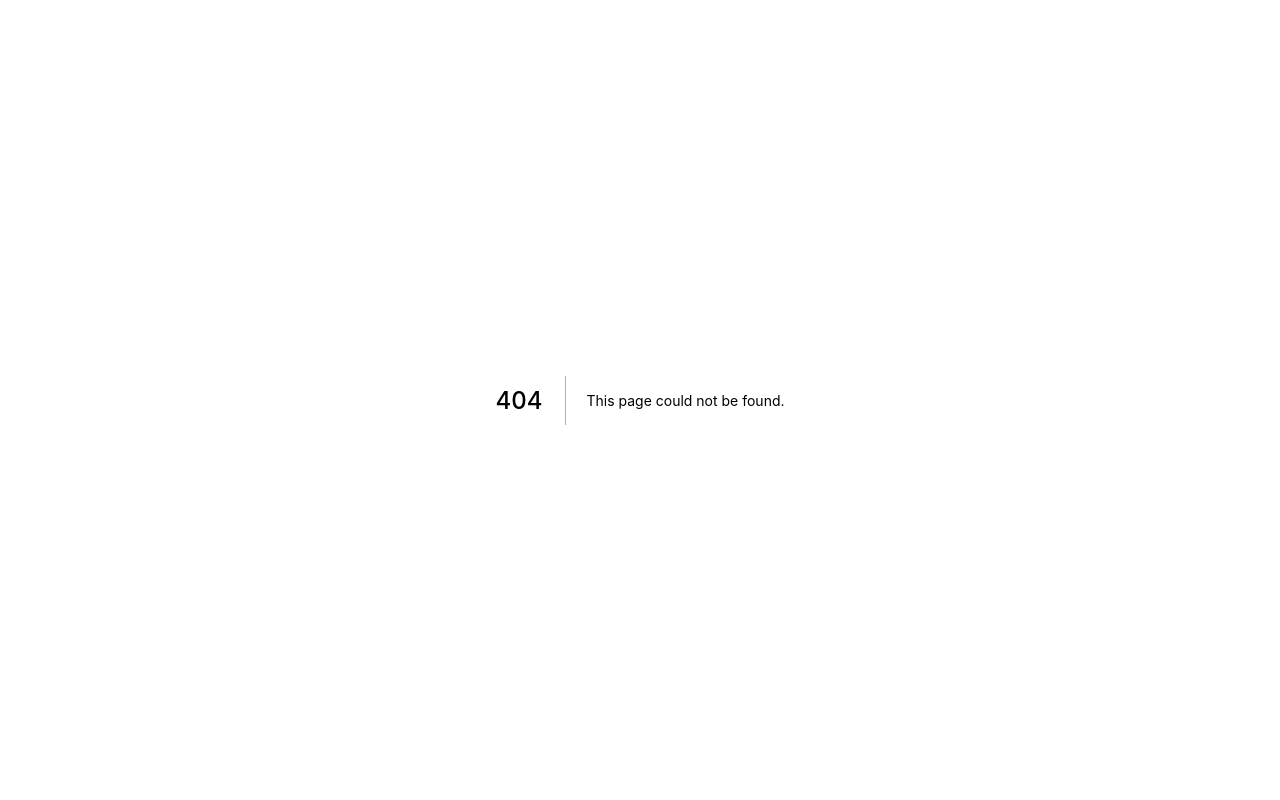
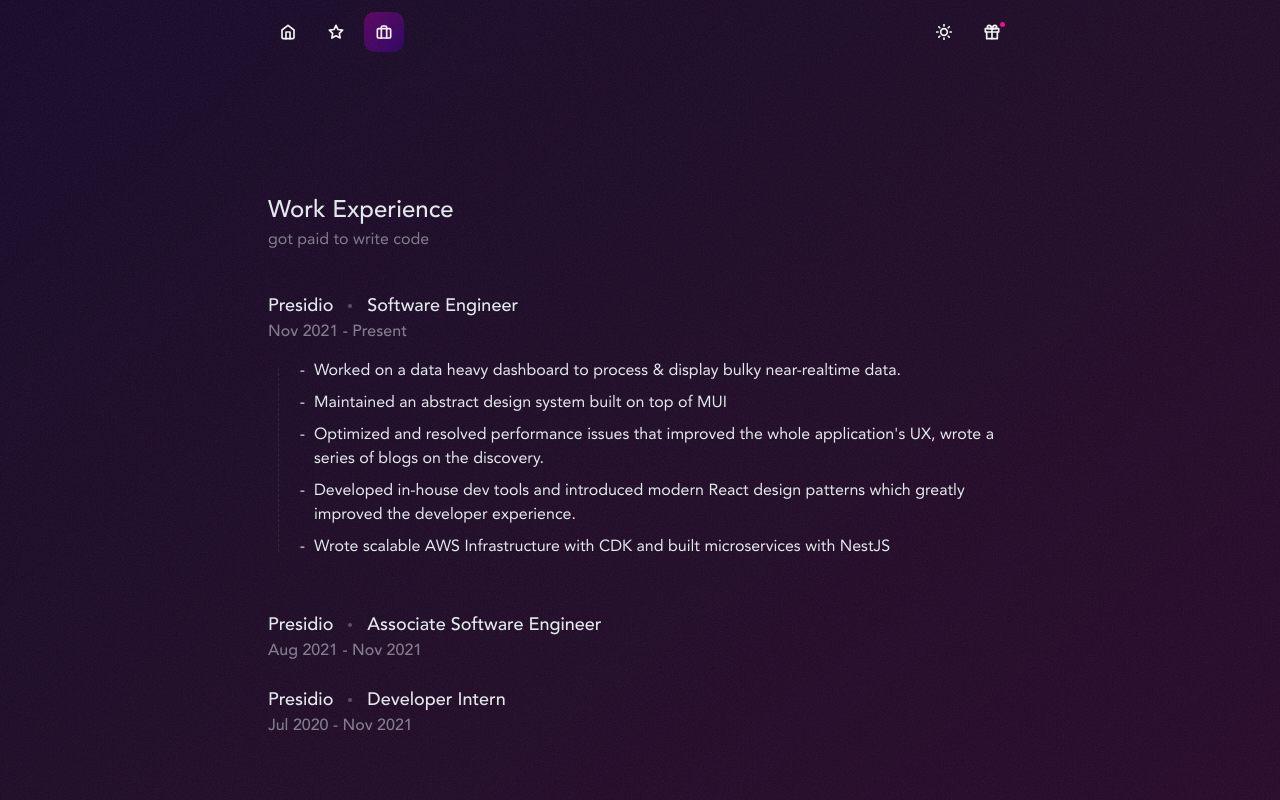
Before and after one commit to sanvishal/tkvishal-portfoliov2, a Next.js app: page /work in a window 1280 px wide. Before the commit this address had no page. Built offline with nearby package versions, Linux system fonts and the light colour scheme.

Commit message:
add work exp

```diff
--- a/components/NavBar.tsx
+++ b/components/NavBar.tsx
@@ -2,8 +2,8 @@
 import { motion } from 'framer-motion';
 import Link from 'next/link';
 import { useRouter } from 'next/router';
-import { useState } from 'react';
-import { FiGift, FiHome, FiMoon, FiStar, FiSun } from 'react-icons/fi';
+import { useEffect, useState } from 'react';
+import { FiBriefcase, FiGift, FiHome, FiMoon, FiStar, FiSun } from 'react-icons/fi';
 import { usePalette } from '../contexts/PaletteContext';
 
 export const HeaderIcons = () => {
@@ -13,6 +13,7 @@
   const paths = {
     HOME: '/',
     PROJECTS: '/projects',
+    WORK: '/work',
   };
 
   const handleHover = (idx: number) => {
@@ -91,6 +92,35 @@
           </Link>
         </Box>
       </Tooltip>
+      <Tooltip label="work">
+        <Box>
+          <Link href="/work">
+            <IconButton
+              onMouseEnter={() => handleHover(2)}
+              onMouseLeave={() => setIsHovered(false)}
+              aria-label="goto work"
+              cursor="pointer"
+              icon={<FiBriefcase style={{ width: '20px' }} strokeWidth={2.5} />}
+              transition="all 0.4s ease-in-out"
+              borderRadius={10}
+              color="commonIconColor"
+              opacity="1"
+              bg={
+                router.pathname === paths.WORK
+                  ? 'var(--chakra-colors-bgGradientButton)'
+                  : 'transparent'
+              }
+              _hover={{
+                background:
+                  router.pathname === paths.WORK
+                    ? 'var(--chakra-colors-bgGradientButton)'
+                    : 'transparent',
+              }}
+              size="md"
+            ></IconButton>
+          </Link>
+        </Box>
+      </Tooltip>
     </HStack>
   );
 };
@@ -98,6 +128,18 @@
 export const NavBar = () => {
   const { colorMode, toggleColorMode } = useColorMode();
   const { changePalette } = usePalette();
+  const [isChangePaletteButtonClicked, setIsChangePaletteButtonClicked] = useState(false);
+
+  useEffect(() => {
+    const isPalettedChanged = sessionStorage.getItem('PALETTE_CHANGED');
+    setIsChangePaletteButtonClicked(Boolean(isPalettedChanged));
+  }, []);
+
+  const handleChangePaletteClick = () => {
+    sessionStorage.setItem('PALETTE_CHANGED', 'true');
+    setIsChangePaletteButtonClicked(true);
+    changePalette();
+  };
 
   return (
     <Flex as="nav" align="center" justify="space-between" wrap="wrap" py={3} color="white">
@@ -137,8 +179,21 @@
                   strokeWidth={2.5}
                 />
               }
+              sx={{
+                '&:after': {
+                  content: '""',
+                  position: 'absolute',
+                  background: 'var(--complimentary2)',
+                  width: '5px',
+                  height: '5px',
+                  top: '10px',
+                  right: '7px',
+                  borderRadius: '50%',
+                  opacity: isChangePaletteButtonClicked ? 0 : 1,
+                },
+              }}
               aria-label="Change Color Theme"
-              onClick={changePalette}
+              onClick={handleChangePaletteClick}
               bg="transparent"
               _hover={{ background: 'transparent' }}
               _focus={{ background: 'transparent' }}
--- a/pages/projects.tsx
+++ b/pages/projects.tsx
@@ -1,4 +1,3 @@
-import { Text } from '@chakra-ui/react';
 import { NextPage } from 'next';
 import { Content } from '../components/Content';
 import { ProjectsPage } from '../views/ProjectsPage';
--- /dev/null
+++ b/pages/work.tsx
@@ -0,0 +1,13 @@
+import { NextPage } from 'next';
+import { Content } from '../components/Content';
+import { WorkPage } from '../views/WorkPage';
+
+const Work: NextPage = () => {
+  return (
+    <Content>
+      <WorkPage />
+    </Content>
+  );
+};
+
+export default Work;
--- /dev/null
+++ b/views/WorkPage.tsx
@@ -0,0 +1,256 @@
+import {
+  Accordion,
+  AccordionButton,
+  AccordionItem,
+  AccordionPanel,
+  Box,
+  HStack,
+  Spacer,
+  Text,
+} from '@chakra-ui/react';
+import { motion, Variants } from 'framer-motion';
+import { FiArrowDown, FiChevronDown } from 'react-icons/fi';
+
+const MotionBox = motion(Box);
+const MotionAccordianItem = motion(AccordionItem);
+
+const fadeInUp: Variants = {
+  from: {
+    opacity: 0,
+    y: 5,
+  },
+  to: {
+    opacity: 1,
+    y: 0,
+  },
+  exit: { opacity: 0, transition: { delay: 0, duration: 0.15 } },
+};
+
+const SideLine = () => (
+  <Box
+    bg="transparent"
+    w="1px"
+    h="calc(100% - 60px)"
+    pos="absolute"
+    left="10px"
+    top="25px"
+    borderLeft="1px dashed var(--chakra-colors-iconBorderColor)"
+  ></Box>
+);
+
+const ArrowExpand = () => (
+  <Box w="10px" h="10px" pos="relative">
+    <Box
+      _groupHover={{ opacity: 1 }}
+      transition="opacity 0.2s ease-in-out"
+      opacity={0}
+      pos="absolute"
+      left="50%"
+      top="50%"
+      transform="translate(-50%, -50%)"
+    >
+      <FiChevronDown />
+    </Box>
+    <Box
+      bg="contentColor"
+      h="4px"
+      w="4px"
+      _groupHover={{ opacity: 0 }}
+      transition="opacity 0.2s ease-in-out"
+      opacity={0.3}
+      borderRadius="50%"
+      pos="absolute"
+      left="50%"
+      top="50%"
+      transform="translate(-50%, -50%)"
+    ></Box>
+  </Box>
+);
+
+export const WorkPage = () => {
+  return (
+    <>
+      <MotionBox
+        variants={fadeInUp}
+        initial="from"
+        animate="to"
+        exit="exit"
+        transition={{ delay: 0 }}
+      >
+        <Text fontWeight="700" fontSize="2xl">
+          Work Experience
+        </Text>
+        <Text fontWeight="400" fontSize="md" opacity="0.5">
+          got paid to write code
+        </Text>
+      </MotionBox>
+      <Spacer w="full" h={10} />
+      <Accordion defaultIndex={[0]} allowMultiple mb={10}>
+        <MotionAccordianItem
+          variants={fadeInUp}
+          initial="from"
+          animate="to"
+          exit="exit"
+          transition={{ delay: 0.1 }}
+          border="none"
+        >
+          <AccordionButton
+            display="flex"
+            flexDirection="column"
+            alignItems="flex-start"
+            p={0}
+            role="group"
+          >
+            <HStack justifyContent="flex-start" alignItems="center" spacing={3}>
+              <Text fontSize="lg" fontWeight="bold">
+                Presidio
+              </Text>
+              <ArrowExpand />
+              <Text fontSize="lg" fontWeight="bold">
+                Software Engineer
+              </Text>
+            </HStack>
+            <Text fontSize="md" fontWeight="bold" opacity="0.5">
+              Nov 2021 - Present
+            </Text>
+          </AccordionButton>
+          <AccordionPanel pos="relative">
+            <SideLine />
+            <Box
+              as="ul"
+              sx={{
+                li: {
+                  margin: '8px 0',
+                  marginLeft: '30px',
+
+                  '&::marker': {
+                    content: '"-  "',
+                  },
+                },
+              }}
+            >
+              <li>
+                Worked on a data heavy dashboard to process & display bulky near-realtime data.{' '}
+              </li>
+              <li>Maintained an abstract design system built on top of MUI</li>
+              <li>
+                Optimized and resolved performance issues that improved the whole application&apos;s
+                UX, wrote a series of blogs on the discovery.
+              </li>
+              <li>
+                Developed in-house dev tools and introduced modern React design patterns which
+                greatly improved the developer experience.
+              </li>
+              <li>
+                Wrote scalable AWS Infrastructure with CDK and built microservices with NestJS
+              </li>
+            </Box>
+          </AccordionPanel>
+        </MotionAccordianItem>
+        <Spacer w="full" h={6} />
+        <MotionAccordianItem
+          variants={fadeInUp}
+          initial="from"
+          animate="to"
+          exit="exit"
+          transition={{ delay: 0.2 }}
+          border="none"
+        >
+          <AccordionButton
+            display="flex"
+            flexDirection="column"
+            alignItems="flex-start"
+            p={0}
+            role="group"
+          >
+            <HStack justifyContent="flex-start" alignItems="center" spacing={3}>
+              <Text fontSize="lg" fontWeight="bold">
+                Presidio
+              </Text>
+              <ArrowExpand />
+              <Text fontSize="lg" fontWeight="bold">
+                Associate Software Engineer
+              </Text>
+            </HStack>
+            <Text fontSize="md" fontWeight="bold" opacity="0.5">
+              Aug 2021 - Nov 2021
+            </Text>
+          </AccordionButton>
+          <AccordionPanel pos="relative">
+            <SideLine />
+            <Box
+              as="ul"
+              sx={{
+                li: {
+                  margin: '8px 0',
+                  marginLeft: '30px',
+
+                  '&::marker': {
+                    content: '"-  "',
+                  },
+                },
+              }}
+            >
+              <li>Get AWS Certified - Solutions Architect Associate</li>
+            </Box>
+          </AccordionPanel>
+        </MotionAccordianItem>
+        <Spacer w="full" h={6} />
+        <MotionAccordianItem
+          variants={fadeInUp}
+          initial="from"
+          animate="to"
+          exit="exit"
+          transition={{ delay: 0.3 }}
+          border="none"
+        >
+          <AccordionButton
+            display="flex"
+            flexDirection="column"
+            alignItems="flex-start"
+            p={0}
+            role="group"
+          >
+            <HStack justifyContent="flex-start" alignItems="center" spacing={3}>
+              <Text fontSize="lg" fontWeight="bold">
+                Presidio
+              </Text>
+              <ArrowExpand />
+              <Text fontSize="lg" fontWeight="bold">
+                Developer Intern
+              </Text>
+            </HStack>
+            <Text fontSize="md" fontWeight="bold" opacity="0.5">
+              Jul 2020 - Nov 2021
+            </Text>
+          </AccordionButton>
+          <AccordionPanel pos="relative">
+            <SideLine />
+            <Box
+              as="ul"
+              sx={{
+                li: {
+                  margin: '8px 0',
+                  marginLeft: '30px',
+
+                  '&::marker': {
+                    content: '"-  "',
+                  },
+                },
+              }}
+            >
+              <li>
+                Worked on a realtime videoconferencing e-commerce webapp utilizing AWS resources,
+                optimized the app on mobile & tablet screens
+              </li>
+              <li>
+                Dig deep into angular code to fix frontend performance issues of a WebRTC
+                application, which incresed the number of concurrent video participants by 60%
+              </li>
+            </Box>
+          </AccordionPanel>
+        </MotionAccordianItem>
+      </Accordion>
+    </>
+  );
+};
```
